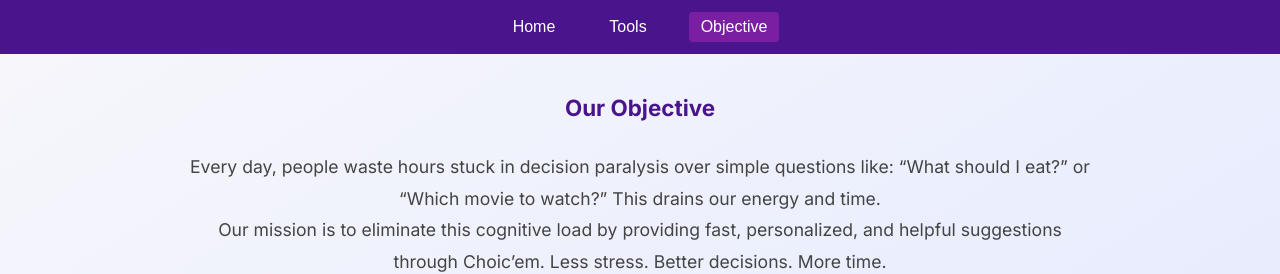
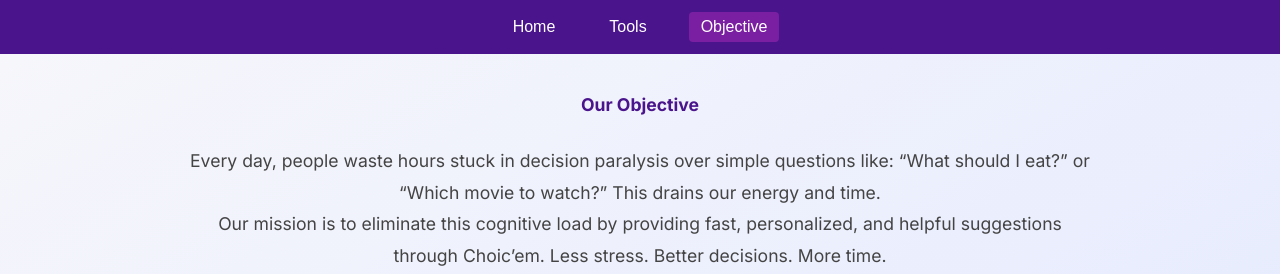
Before and after one commit to Rajbin-1/Choic-em, a plain HTML site: page index.html in a window 1280 px wide. Both pictures are taken after a click on the button "Objective". Shown: the top 274 px of the page. Drawn offline with Linux system fonts and the light colour scheme.

Commit message:
Update index.html

```diff
--- a/index.html
+++ b/index.html
@@ -241,7 +241,7 @@ h2 {
 </main>
 
 <section id="objective-section">
- <b> <h2 style="text-align:center; margin-bottom: 30px; color:#4a148c;">Our Objective</h2></b>
+ <b> <h2 style="text-align:center; margin-bottom: 30px; color:#4a148c;font-size: 1.1rem;">Our Objective</h2></b>
   <div class="objective-content">
     <p>
       Every day, people waste hours stuck in decision paralysis over simple questions like:
```
